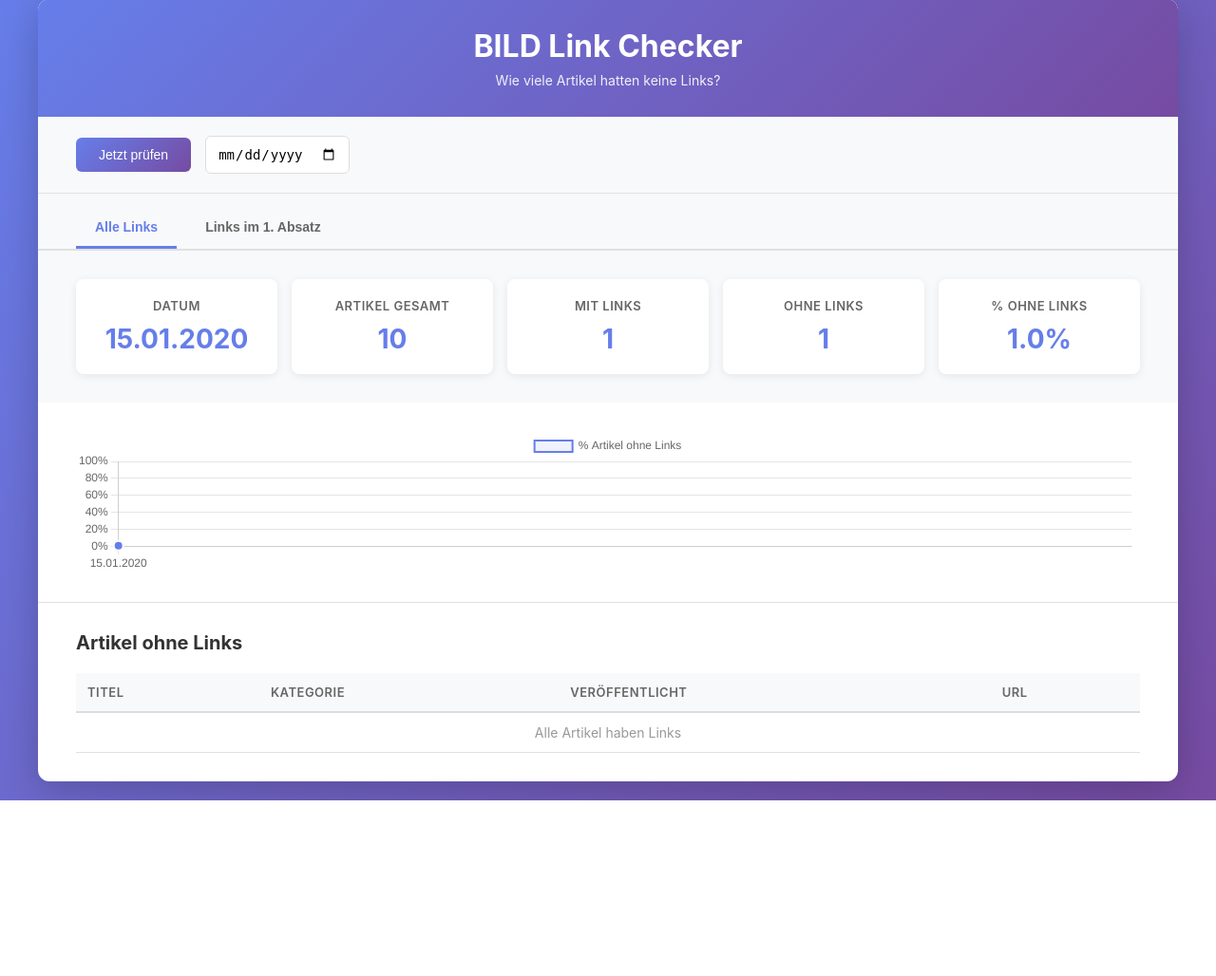
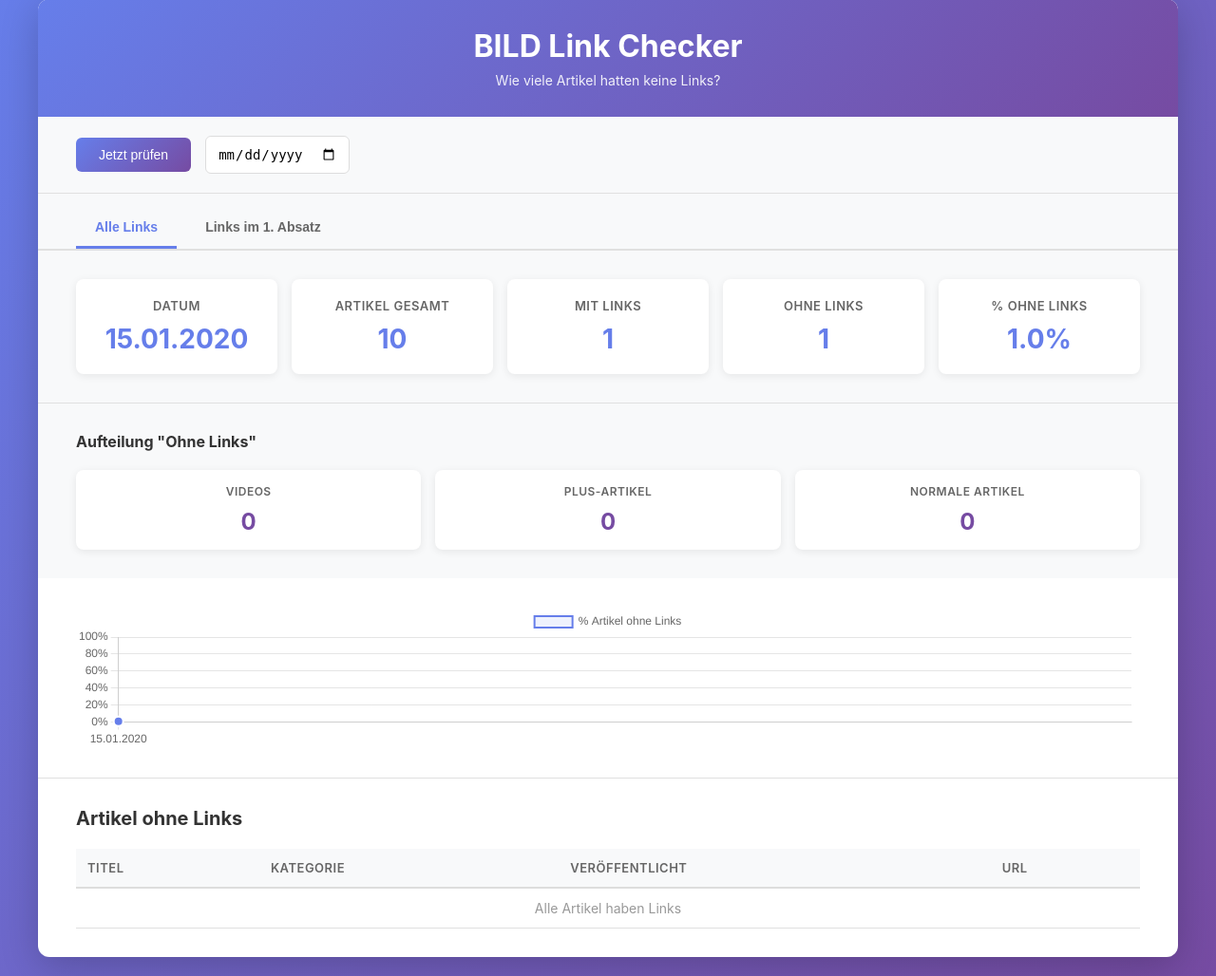
Before and after one commit to BILDSEOVG/article_without_links_B, a Flask app: page / in a window 1280 px wide. Shown: the part 21-1049 px from the top of the page at 95% size. Before the commit the page ends 864 px from the top, so only its background shows below. Run offline with Flask 3, Linux system fonts and the light colour scheme; tables that the repository leaves empty hold one stand-in row (values such as "Sample post"); data that the repository does not hold is empty.

Commit message:
Add breakdown of 'without links' into videos, plus articles, and normal articles
- Detect videos by og:type=video meta tag (og:type property)
- Detect Plus articles by paywall or plus-logo elements
- New database fields: is_video, is_plus_article
- Updated API to return breakdown statistics
- Dashboard now shows 3-way split of articles without links
- Videos: 67 (42.7% of no-link articles)
- Plus-Artikel: 0
- Normale Artikel: 90 (57.3% of no-link articles)

```diff
--- a/app.py
+++ b/app.py
@@ -38,8 +38,19 @@ def get_stats():
     articles = checker.get_articles_for_run(run_id)
     no_link_articles = [a for a in articles if a["link_count"] == 0]
 
+    # Split "without links" into videos, plus articles, and normal articles
+    videos_without_links = [a for a in no_link_articles if a.get("is_video", 0) == 1]
+    plus_articles_without_links = [a for a in no_link_articles if a.get("is_plus_article", 0) == 1 and a.get("is_video", 0) == 0]
+    normal_articles_without_links = [a for a in no_link_articles if a.get("is_video", 0) == 0 and a.get("is_plus_article", 0) == 0]
+
     return jsonify({
         "stats": stats,
+        "breakdown": {
+            "videos": len(videos_without_links),
+            "plus_articles": len(plus_articles_without_links),
+            "normal_articles": len(normal_articles_without_links),
+            "total_without_links": len(no_link_articles)
+        },
         "articles_without_links": no_link_articles
     })
 
--- a/checker.py
+++ b/checker.py
@@ -45,6 +45,8 @@ def _init_db():
             first_paragraph_link_count INTEGER,
             category TEXT,
             published_date TEXT,
+            is_video INTEGER,
+            is_plus_article INTEGER,
             FOREIGN KEY(run_id) REFERENCES runs(id)
         )
     """)
@@ -68,67 +70,66 @@ def _scrape_url(url):
         title_tag = soup.find("meta", property="og:title")
         title = title_tag.get("content", "Unknown") if title_tag else "Unknown"
 
-        # Find main article content
+        # Detect video by og:type meta tag
+        og_type = soup.find("meta", property="og:type")
+        is_video = og_type and og_type.get("content") == "video"
+
+        # Detect Plus article by paywall or plus-logo
         main = soup.find("main", id="main")
         if not main:
             main = soup.find("main")
 
+        is_plus_article = False
+        if soup:
+            paywall = soup.find("div", class_="paywall")
+            plus_logo = soup.find("span", class_="plus-logo")
+            is_plus_article = paywall is not None or plus_logo is not None
+
         link_count = 0
         first_paragraph_link_count = 0
 
-        if main:
-            # Check if article is primarily a video (detected by video-teaser in first figure)
-            first_figure = main.find("figure")
-            is_video_article = False
-            if first_figure:
-                video_teaser = first_figure.find("div", class_="video-teaser")
-                if video_teaser:
-                    is_video_article = True
+        if main and not is_video:
+            # Find all text-link elements in main content
+            text_links = main.find_all("a", class_="text-link")
 
-            # If it's a video article, skip link counting
-            if is_video_article:
-                link_count = 0
-                first_paragraph_link_count = 0
-            else:
-                # Find all text-link elements in main content
-                text_links = main.find_all("a", class_="text-link")
+            # Filter out:
+            # 1. Image links (contain "images.")
+            # 2. bildstatic.de links
+            # 3. Links inside video-centre divs
+            link_count = 0
+            for link in text_links:
+                href = link.get("href", "").lower()
 
-                # Filter out:
-                # 1. Image links (contain "images.")
-                # 2. bildstatic.de links
-                # 3. Links inside video-centre divs
-                link_count = 0
-                for link in text_links:
+                # Skip image and bildstatic links
+                if "images." in href or "bildstatic.de" in href:
+                    continue
+
+                # Skip links inside video-centre divs
+                parent = link.find_parent("div", class_="video-centre")
+                if parent:
+                    continue
+
+                link_count += 1
+
+            # Count links in first paragraph
+            first_paragraph = main.find("p")
+            if first_paragraph:
+                para_links = first_paragraph.find_all("a", class_="text-link")
+                for link in para_links:
                     href = link.get("href", "").lower()
-
-                    # Skip image and bildstatic links
-                    if "images." in href or "bildstatic.de" in href:
-                        continue
-
-                    # Skip links inside video-centre divs
-                    parent = link.find_parent("div", class_="video-centre")
-                    if parent:
-                        continue
-
-                    link_count += 1
-
-                # Count links in first paragraph
-                first_paragraph = main.find("p")
-                if first_paragraph:
-                    para_links = first_paragraph.find_all("a", class_="text-link")
-                    for link in para_links:
-                        href = link.get("href", "").lower()
-                        # Apply same filters
-                        if "images." not in href and "bildstatic.de" not in href:
-                            parent = link.find_parent("div", class_="video-centre")
-                            if not parent:
-                                first_paragraph_link_count += 1
+                    # Apply same filters
+                    if "images." not in href and "bildstatic.de" not in href:
+                        parent = link.find_parent("div", class_="video-centre")
+                        if not parent:
+                            first_paragraph_link_count += 1
 
         return {
             "url": url,
             "title": title,
             "link_count": link_count,
             "first_paragraph_link_count": first_paragraph_link_count,
+            "is_video": 1 if is_video else 0,
+            "is_plus_article": 1 if is_plus_article else 0,
             "error": None
         }
     except Exception as e:
@@ -138,6 +139,8 @@ def _scrape_url(url):
             "title": "Unknown",
             "link_count": 0,
             "first_paragraph_link_count": 0,
+            "is_video": 0,
+            "is_plus_article": 0,
             "error": str(e)
         }
 
@@ -255,9 +258,9 @@ def run_check(progress_callback=None):
     for url, result in scraped.items():
         category = _get_category_from_url(url)
         c.execute("""
-            INSERT INTO articles (run_id, url, title, link_count, first_paragraph_link_count, category, published_date)
-            VALUES (?, ?, ?, ?, ?, ?, ?)
-        """, (run_id, url, result["title"], result["link_count"], result.get("first_paragraph_link_count", 0), category, result.get("published_date", "")))
+            INSERT INTO articles (run_id, url, title, link_count, first_paragraph_link_count, category, published_date, is_video, is_plus_article)
+            VALUES (?, ?, ?, ?, ?, ?, ?, ?, ?)
+        """, (run_id, url, result["title"], result["link_count"], result.get("first_paragraph_link_count", 0), category, result.get("published_date", ""), result.get("is_video", 0), result.get("is_plus_article", 0)))
 
     conn.commit()
     conn.close()
--- a/static/app.js
+++ b/static/app.js
@@ -23,6 +23,13 @@ async function loadStats(date = null) {
         document.getElementById("statWithLinks").textContent = stats.with_links;
         document.getElementById("statWithoutLinks").textContent = stats.without_links;
         document.getElementById("statPercent").textContent = stats.pct_without_links.toFixed(1) + "%";
+
+        // Update breakdown
+        if (data.breakdown) {
+            document.getElementById("breakdownVideos").textContent = data.breakdown.videos;
+            document.getElementById("breakdownPlus").textContent = data.breakdown.plus_articles;
+            document.getElementById("breakdownNormal").textContent = data.breakdown.normal_articles;
+        }
 
         // Update articles table
         const tbody = document.getElementById("articlesBody");
--- a/static/style.css
+++ b/static/style.css
@@ -329,6 +329,47 @@ header p {
     font-size: 14px;
 }
 
+.breakdown-section {
+    padding: 30px 40px;
+    background: #f8f9fa;
+    border-top: 1px solid #e0e0e0;
+}
+
+.breakdown-section h3 {
+    margin: 0 0 20px 0;
+    font-size: 16px;
+    color: #333;
+}
+
+.breakdown-cards {
+    display: grid;
+    grid-template-columns: repeat(auto-fit, minmax(150px, 1fr));
+    gap: 15px;
+}
+
+.breakdown-card {
+    background: white;
+    padding: 15px;
+    border-radius: 8px;
+    box-shadow: 0 2px 8px rgba(0, 0, 0, 0.08);
+    text-align: center;
+}
+
+.breakdown-label {
+    font-size: 12px;
+    color: #666;
+    text-transform: uppercase;
+    letter-spacing: 0.5px;
+    margin-bottom: 10px;
+    font-weight: 600;
+}
+
+.breakdown-value {
+    font-size: 24px;
+    font-weight: bold;
+    color: #764ba2;
+}
+
 @media (max-width: 768px) {
     .controls {
         flex-direction: column;
--- a/templates/index.html
+++ b/templates/index.html
@@ -46,6 +46,24 @@
             <div class="card">
                 <div class="label">% Ohne Links</div>
                 <div class="value" id="statPercent">—</div>
+            </div>
+        </div>
+
+        <div class="breakdown-section">
+            <h3>Aufteilung "Ohne Links"</h3>
+            <div class="breakdown-cards">
+                <div class="breakdown-card">
+                    <div class="breakdown-label">Videos</div>
+                    <div class="breakdown-value" id="breakdownVideos">—</div>
+                </div>
+                <div class="breakdown-card">
+                    <div class="breakdown-label">Plus-Artikel</div>
+                    <div class="breakdown-value" id="breakdownPlus">—</div>
+                </div>
+                <div class="breakdown-card">
+                    <div class="breakdown-label">Normale Artikel</div>
+                    <div class="breakdown-value" id="breakdownNormal">—</div>
+                </div>
             </div>
         </div>
 
```
